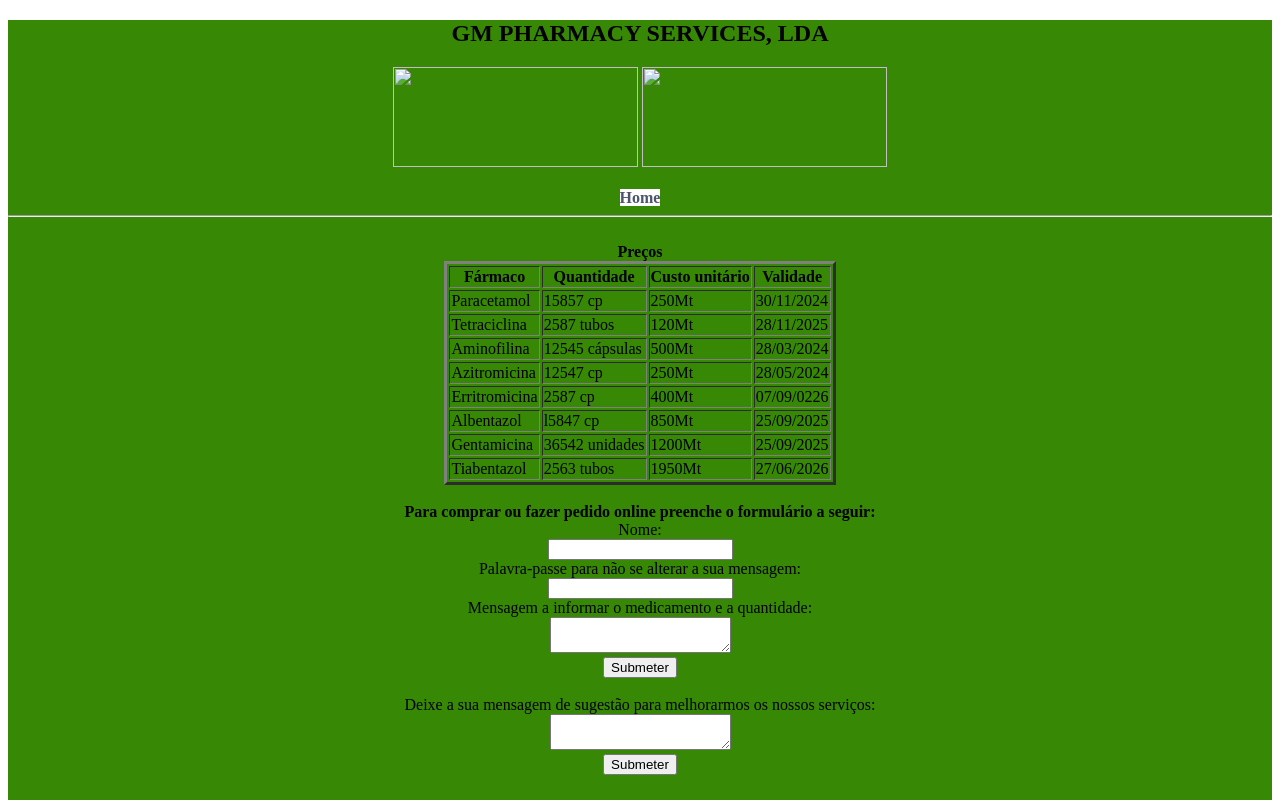
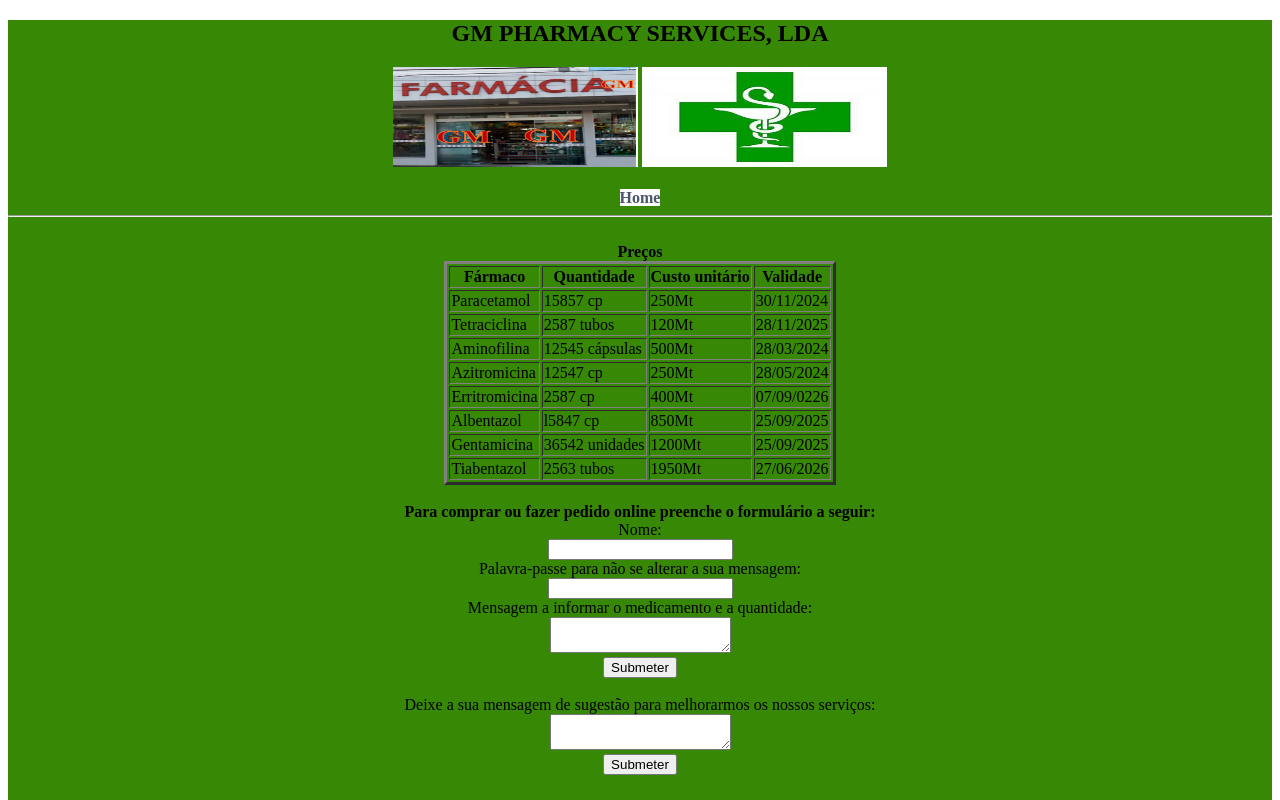
Before and after one commit to gmulumbua/gracianohtmlcssteste, a plain HTML site: page Contacto&Compra2.html in a window 1280 px wide. Shown: the top 800 px of the page. Drawn offline with Linux system fonts and the light colour scheme.

Commit message:
Some more adjustments

```diff
--- a/Contacto&Compra2.html
+++ b/Contacto&Compra2.html
@@ -10,8 +10,8 @@
 	<div id="m">
 	<h2><b>GM PHARMACY SERVICES, LDA</b></h2>
 
-	<img src="Imagens_Farmacia/Locotipo1.jpg" width="245px" height="100px">
-	<img src="Imagens_Farmacia/Locotipo2.jpg" width="245px" height="100px">
+	<img src="Locotipo1.jpg" width="245px" height="100px">
+	<img src="Locotipo2.jpg" width="245px" height="100px">
 	<br>
 	<br>
 	<a href="index2.html">Home</a>
```
